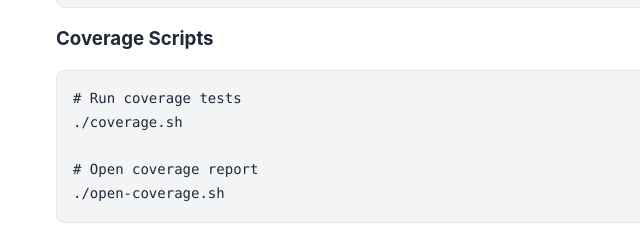
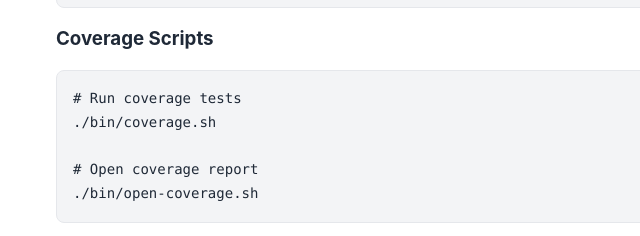
Before and after one commit to YourCloudTools/Mockzure, a plain HTML site: page docs/coverage.html in a window 1280 px wide. Shown: the part 2314-2550 px from the top of the page, 0-640 px from the left. Drawn offline with nearby package versions, Linux system fonts and the light colour scheme.

Commit message:
Refactor Makefile to use scripts from the 'bin' directory for testing and documentation preparation. Update SECURITY_CHECKLIST and SECURITY_REVIEW to reflect changes in script locations. Enhance GitHub Actions workflows to align with new script paths. Add new scripts for coverage management and documentation preparation, improving overall project structure and security.

```diff
--- a/docs/AZURE_API_COMPATIBILITY.json
+++ b/docs/AZURE_API_COMPATIBILITY.json
@@ -1,5 +1,5 @@
 {
-  "generated_at": "2025-10-16T12:56:43.930519+02:00",
+  "generated_at": "2025-10-19T12:38:49.208563+02:00",
   "mockzure_version": "v1.0.0",
   "summary": {
     "total_endpoints": 19,
--- a/docs/coverage.html
+++ b/docs/coverage.html
@@ -223,10 +223,10 @@ go tool cover -func=coverage.out</code></pre>
 
             <h3>Coverage Scripts</h3>
             <pre><code># Run coverage tests
-./coverage.sh
+./bin/coverage.sh
 
 # Open coverage report
-./open-coverage.sh</code></pre>
+./bin/open-coverage.sh</code></pre>
 
             <h3>CI/CD Integration</h3>
             <p>Coverage tests are automatically run as part of the GitHub Actions workflow and results are published to this documentation site.</p>
```
Also changed, not shown: 18 other files.
